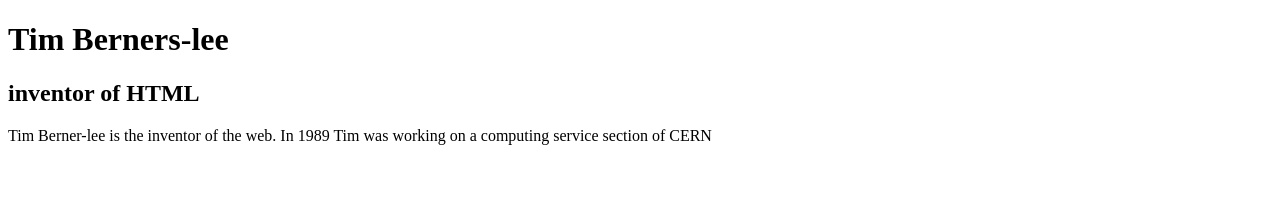
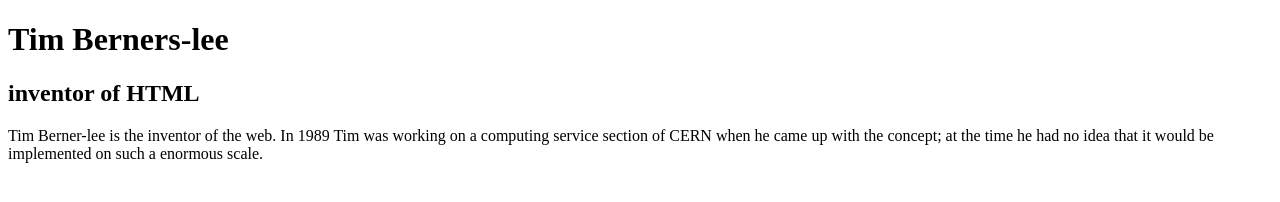
Before and after one commit to becodeorg/hamilton-8-tim-berners-lee-kovasah, a plain HTML site: page index.html in a window 1280 px wide. Drawn offline with Linux system fonts and the light colour scheme.

Commit message:
imageAndText1

```diff
--- a/index.html
+++ b/index.html
@@ -13,7 +13,9 @@
       <h2>inventor of HTML</h2>
       <p>
         Tim Berner-lee is the inventor of the web. In 1989 Tim was working on a
-        computing service section of CERN
+        computing service section of CERN when he came up with the concept; at
+        the time he had no idea that it would be implemented on such a enormous
+        scale.
       </p>
     </header>
     <div></div>
```
Also changed, not shown: images/alien.jpg (added), images/mister_hulot.jpg (added), images/space_odyssey.jpg (added), images/tim_berners_lee.jpg (added).
